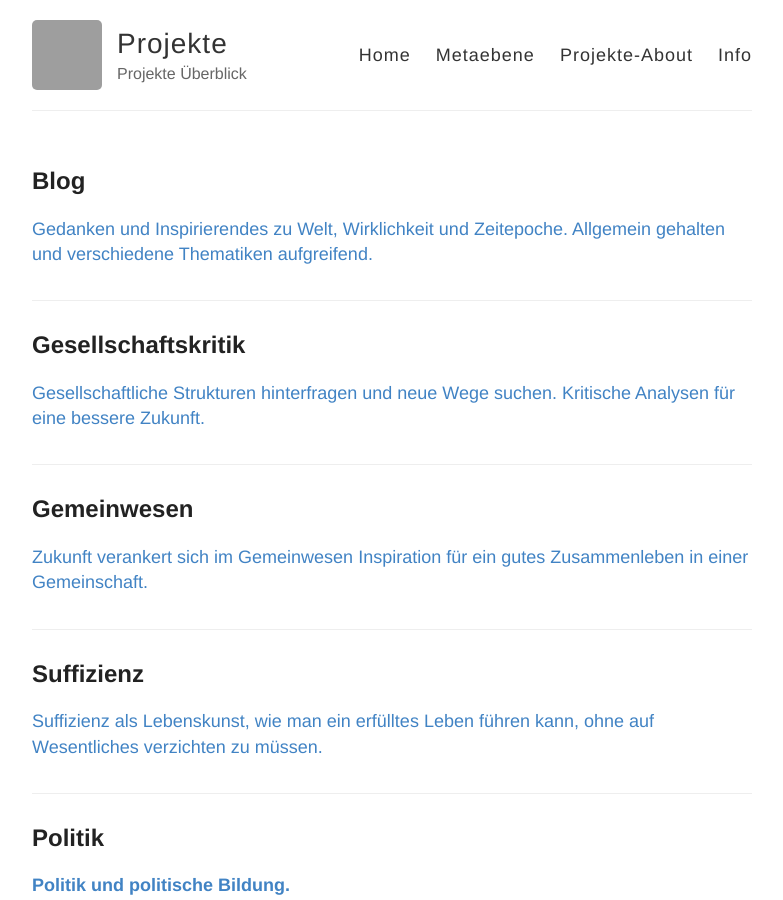
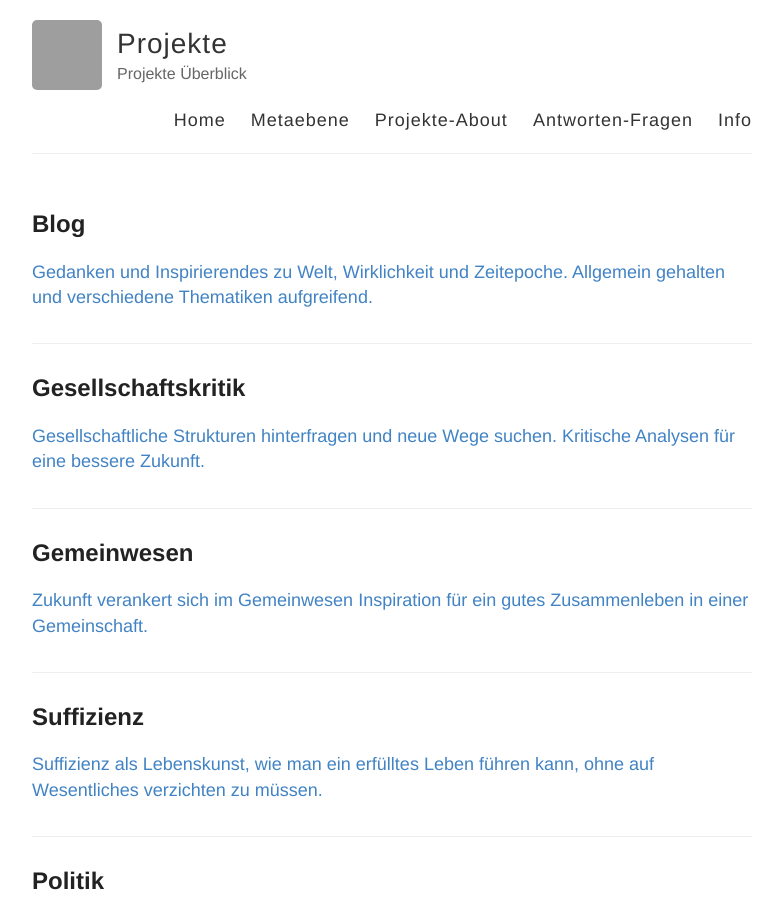
Before and after one commit to S2030c/projekte, a Jekyll site: the page built from index.html, in a window 1280 px wide and 900 px high. Shown: the whole window, without its empty margins (248-1031 px from the left). Built offline with Jekyll 4.4.1, drawn with Linux system fonts in a browser that asks for light colours; grey boxes are pictures that could not be loaded.

Commit message:
Update default.html

```diff
--- a/_layouts/default.html
+++ b/_layouts/default.html
@@ -27,6 +27,7 @@
             <a href="{{ site.baseurl }}/" title="Home">Home</a>
             <a href="{{ site.baseurl }}/metaebene/" title="Die Perspektive der Metaebene einnehmen">Metaebene</a>
             <a href="{{ site.baseurl }}/about/" title="Über diese Projekte"">Projekte-About</a>
+            <a href="{{ site.baseurl }}/antworten/" title="Fragen und Antworten">Antworten-Fragen</a>
             <a href="{{ site.baseurl }}/info/" title="Infos zu Projekte">Info</a>
           </nav>
         </header>
```
